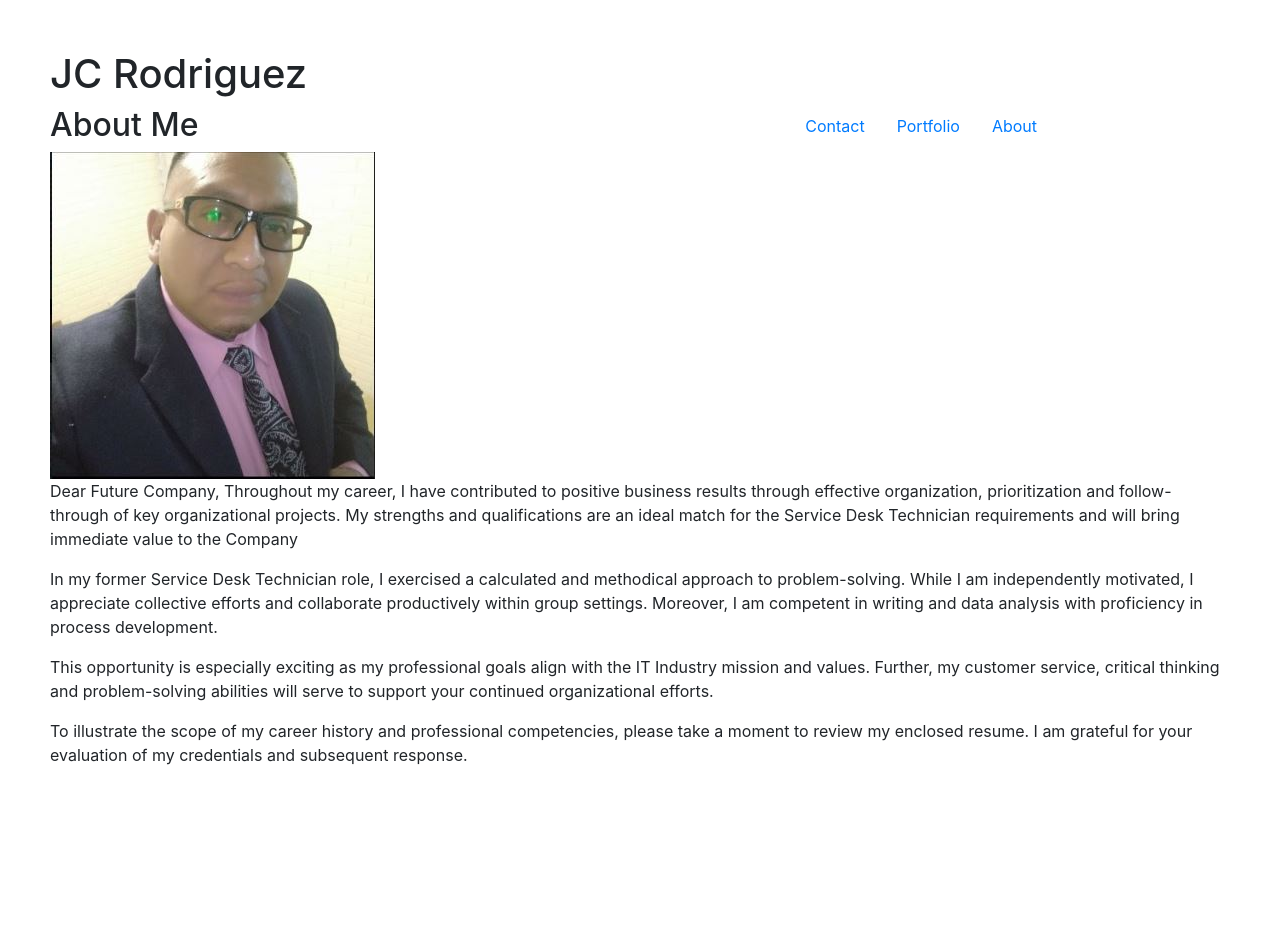
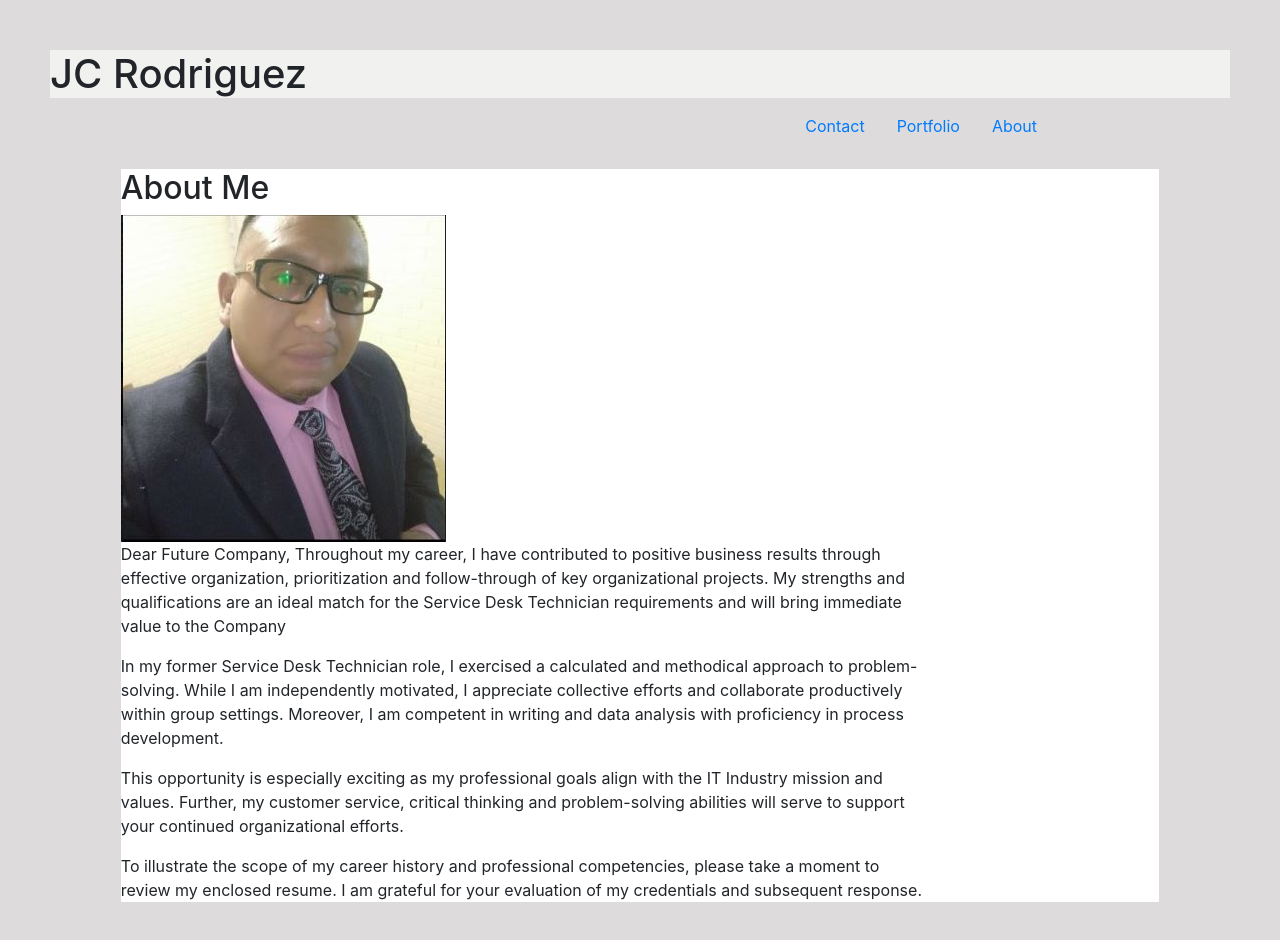
Before and after one commit to sanjothebay/responsive_portfoilo, a plain HTML site: page index.html in a window 1280 px wide. Before the commit the page ends 817 px from the top, so only its background shows below. Drawn offline with nearby package versions, Linux system fonts and the light colour scheme.

Commit message:
added sematic elements to css

```diff
--- a/Assets/style.css
+++ b/Assets/style.css
@@ -1,5 +1,9 @@
 body{
+    background-color: rgb(221, 219, 219);
     margin: 50px;
+}
+header{
+    background-color: rgb(241, 241, 240);
 }
 nav {
     float: Right;
@@ -7,5 +11,27 @@ nav {
 }
 
 main {
+    background-color: white;
+    margin: 6%;
+    padding-right: 20%;
 
 }
+aside {
+
+}
+
+image{
+
+}
+
+footer{
+
+}
+
+.about-me{
+
+}
+
+.profile-name{
+
+}
--- a/index.html
+++ b/index.html
@@ -21,7 +21,7 @@
         </nav>
     </header>
     <main>
-        <div class="about-me"></div>
+        <div class="about-me">
             <H2>About Me</H2>
             <img src="Assets/Image/JC.JPG" alt="picture_of_Me_JC">
             <p>
@@ -54,6 +54,7 @@
                 review my enclosed resume. I am grateful for your
                 evaluation of my credentials and subsequent response.
             </p>
+        </div>
     </main>
     <aside>
 
```
Lines whose indentation alone changed are shown as unchanged.
